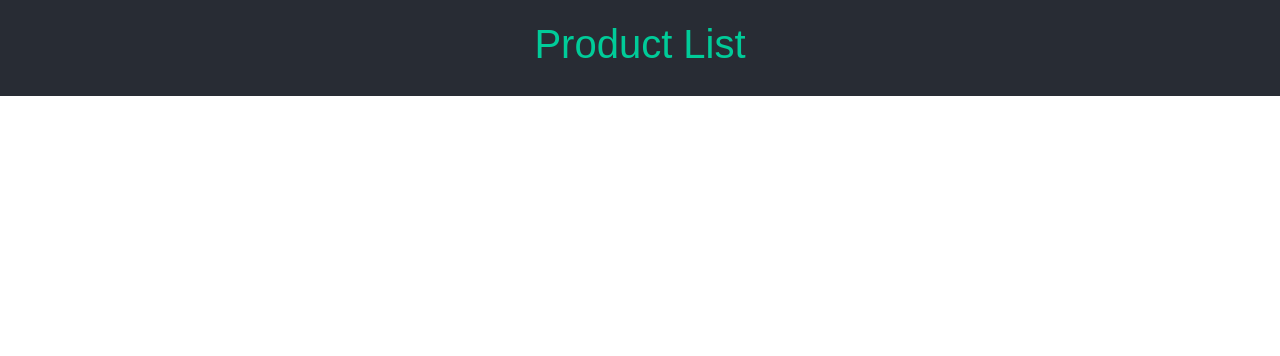
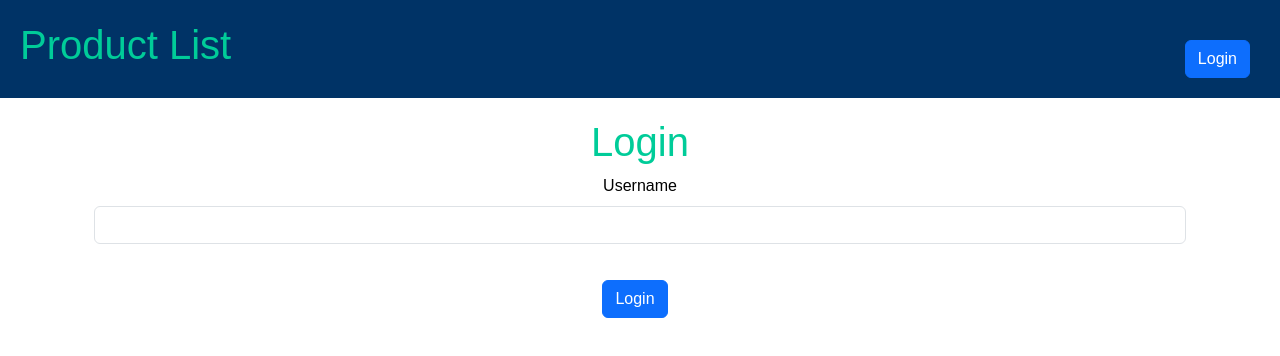
Before and after one commit to Estebanpacheco18/Proyecto_e-commerce, a React (Create React App) app in the folder React/ventanova/: page /login in a window 1280 px wide. Before the commit this address had no page. Shown: the top 356 px of the page. Built offline with nearby package versions, Linux system fonts and the light colour scheme.

Commit message:
Add new button for login and logout
add new main funtions for the aplication

```diff
--- a/React/ventanova/src/App.css
+++ b/React/ventanova/src/App.css
@@ -17,6 +17,19 @@ body {
   padding: 20px;
   text-align: center;
   color: var(--white);
+  display: flex;
+  justify-content: space-between;
+  align-items: center;
+}
+
+.auth-buttons {
+  display: flex;
+  align-items: center;
+}
+
+.auth-buttons span {
+  margin-right: 10px;
+  color: var(--bright-green);
 }
 
 h1 {
@@ -53,12 +66,6 @@ li img {
   text-align: center;
 }
 
-.App-header {
-  background-color: #282c34;
-  padding: 20px;
-  color: white;
-}
-
 .container {
   margin-top: 20px;
 }
@@ -66,6 +73,8 @@ li img {
 .card {
   box-shadow: 0 4px 8px rgba(0, 0, 0, 0.1);
   transition: transform 0.2s;
+  border-radius: 10px;
+  overflow: hidden;
 }
 
 .card:hover {
--- a/React/ventanova/src/App.js
+++ b/React/ventanova/src/App.js
@@ -1,22 +1,41 @@
-import React from 'react';
-import { Routes, Route } from 'react-router-dom';
+import React, { useContext } from 'react';
+import { Routes, Route, Navigate, Link } from 'react-router-dom';
 import ProductList from './components/ProductList';
 import ProductDetail from './components/ProductDetail';
 import Cart from './components/Cart';
+import Login from './components/Login';
+import Logout from './components/Logout';
+import { AuthContext } from './AuthContext';
 import 'bootstrap/dist/css/bootstrap.min.css';
 import './App.css';
 
+//En este componente, importamos los componentes ProductList, ProductDetail,
+//Cart, Login y Logout.
 function App() {
+  const { user, logout } = useContext(AuthContext);
+
   return (
     <div className="App">
       <header className="App-header">
         <h1>Product List</h1>
+        <div className="auth-buttons">
+          {user ? (
+            <>
+              <span>Welcome, {user}</span>
+              <button className="btn btn-danger" onClick={logout}>Logout</button>
+            </>
+          ) : (
+            <Link to="/login" className="btn btn-primary">Login</Link>
+          )}
+        </div>
       </header>
       <main className="container">
         <Routes>
           <Route path="/" element={<ProductList />} />
           <Route path="/product/:id" element={<ProductDetail />} />
           <Route path="/cart" element={<Cart />} />
+          <Route path="/login" element={!user ? <Login /> : <Navigate to="/" />} />
+          <Route path="/logout" element={user ? <Logout /> : <Navigate to="/login" />} />
         </Routes>
       </main>
     </div>
--- /dev/null
+++ b/React/ventanova/src/AuthContext.js
@@ -0,0 +1,34 @@
+import React, { createContext, useState, useEffect } from 'react';
+
+// Creamos un contexto de React para compartir el estado de autenticación
+// entre los componentes de nuestra aplicación.
+
+export const AuthContext = createContext();
+
+export const AuthProvider = ({ children }) => {
+  const [user, setUser] = useState(null);
+
+  useEffect(() => {
+    // Cargar el usuario desde localStorage si existe
+    const storedUser = localStorage.getItem('user');
+    if (storedUser) {
+      setUser(JSON.parse(storedUser));
+    }
+  }, []);
+
+  const login = (username) => {
+    setUser(username);
+    localStorage.setItem('user', JSON.stringify(username));
+  };
+
+  const logout = () => {
+    setUser(null);
+    localStorage.removeItem('user');
+  };
+
+  return (
+    <AuthContext.Provider value={{ user, login, logout }}>
+      {children}
+    </AuthContext.Provider>
+  );
+};
--- a/React/ventanova/src/CartContext.js
+++ b/React/ventanova/src/CartContext.js
@@ -1,6 +1,11 @@
 // src/CartContext.js
 import React, { createContext, useState } from 'react';
 
+//Lo que hacemos en este archivo es crear un contexto de React que
+//nos permitirá compartir el estado del carrito de compras entre los
+//componentes de nuestra aplicación. Para ello,
+//creamos un componente CartProvider que se encargará de almacenar el
+//estado del carrito.
 export const CartContext = createContext();
 
 export const CartProvider = ({ children }) => {
--- a/React/ventanova/src/components/Cart.js
+++ b/React/ventanova/src/components/Cart.js
@@ -2,6 +2,9 @@
 import React, { useContext } from 'react';
 import 'bootstrap/dist/css/bootstrap.min.css';
 import { CartContext } from '../CartContext';
+
+//Aqui se crea la funcion Cart que se encarga de mostrar
+//los productos que se encuentran en el carrito
 
 function Cart() {
   const { cartItems } = useContext(CartContext);
--- /dev/null
+++ b/React/ventanova/src/components/Login.js
@@ -0,0 +1,41 @@
+import React, { useState, useContext } from 'react';
+import { AuthContext } from '../AuthContext';
+import 'bootstrap/dist/css/bootstrap.min.css';
+
+//En este componente, importamos el AuthContext
+//y usamos el hook useContext para acceder a la función login.
+
+//el hook useState se utiliza para manejar el estado del formulario de login.
+
+//La función Login se encarga de mostrar un formulario
+function Login() {
+  const [username, setUsername] = useState('');
+  const { login } = useContext(AuthContext);
+
+  const handleSubmit = (e) => {
+    e.preventDefault();
+    login(username);
+  };
+
+  return (
+    <div className="container">
+      <h1>Login</h1>
+      <form onSubmit={handleSubmit}>
+        <div className="mb-3">
+          <label htmlFor="username" className="form-label">Username</label>
+          <input
+            type="text"
+            className="form-control"
+            id="username"
+            value={username}
+            onChange={(e) => setUsername(e.target.value)}
+            required
+          />
+        </div>
+        <button type="submit" className="btn btn-primary">Login</button>
+      </form>
+    </div>
+  );
+}
+
+export default Login;
--- /dev/null
+++ b/React/ventanova/src/components/Logout.js
@@ -0,0 +1,19 @@
+import React, { useContext } from 'react';
+import { AuthContext } from '../AuthContext';
+import 'bootstrap/dist/css/bootstrap.min.css';
+
+//En este componente, importamos el AuthContext
+//y usamos el hook useContext para acceder a la función logout.
+
+function Logout() {
+  const { user, logout } = useContext(AuthContext);
+
+  return (
+    <div className="container">
+      <h1>Welcome, {user}</h1>
+      <button className="btn btn-danger" onClick={logout}>Logout</button>
+    </div>
+  );
+}
+
+export default Logout;
--- a/React/ventanova/src/components/ProductDetail.css
+++ b/React/ventanova/src/components/ProductDetail.css
@@ -1,3 +1,4 @@
+
 .product-image {
     width: 100%;
     height: auto;
--- a/React/ventanova/src/components/ProductDetail.js
+++ b/React/ventanova/src/components/ProductDetail.js
@@ -5,11 +5,15 @@ import 'bootstrap/dist/css/bootstrap.min.css';
 import { CartContext } from '../CartContext';
 import './ProductDetail.css'; // importamos el archivo CSS
 
+//En este componente, importamos el hook useParams de react-router-dom
+//para obtener el id del producto de la URL.
+//También importamos el hook useContext para acceder a la función addToCart
+//del CartContext.
 function ProductDetail() {
   const { id } = useParams();
   const [product, setProduct] = useState(null);
   const { addToCart } = useContext(CartContext);
-
+//En este componente, usamos el hook useEffect para hacer una solicitud GET
   useEffect(() => {
     axios.get(`http://127.0.0.1:8000/api/products/${id}/`)
       .then(response => {
--- a/React/ventanova/src/components/ProductList.js
+++ b/React/ventanova/src/components/ProductList.js
@@ -4,6 +4,10 @@ import { Link } from 'react-router-dom';
 import 'bootstrap/dist/css/bootstrap.min.css';
 import { CartContext } from '../CartContext';
 import './ProductList.css'; // importamos el archivo CSS
+
+//En este componente, importamos el hook useContext para acceder a la función addToCart
+//del CartContext.
+//Usamos el hook useState para manejar el estado de los productos.
 
 function ProductList() {
   const [products, setProducts] = useState([]);
--- a/React/ventanova/src/index.js
+++ b/React/ventanova/src/index.js
@@ -4,15 +4,21 @@ import { BrowserRouter } from 'react-router-dom';
 import './index.css';
 import App from './App';
 import reportWebVitals from './reportWebVitals';
+import { AuthProvider } from './AuthContext';
 import { CartProvider } from './CartContext';
+
+//Aqui se importa el AuthProvider y el CartProvider
+//para envolver el componente App y que tenga acceso a los contextos.
 
 const root = ReactDOM.createRoot(document.getElementById('root'));
 root.render(
   <React.StrictMode>
     <BrowserRouter>
-      <CartProvider>
-        <App />
-      </CartProvider>
+      <AuthProvider>
+        <CartProvider>
+          <App />
+        </CartProvider>
+      </AuthProvider>
     </BrowserRouter>
   </React.StrictMode>
 );
```
Also changed, not shown: 2 other files (tests, documents, lock files or other folders).
